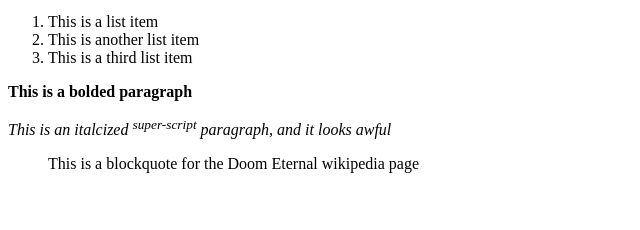
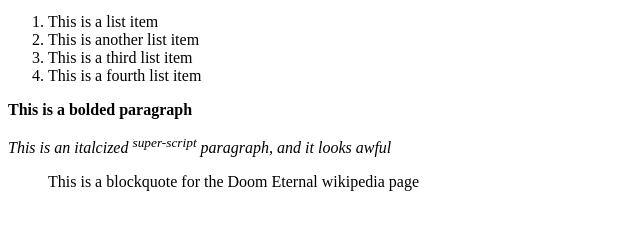
Before and after one commit to KeithTW/trevor-keith-itdev160, a plain HTML site: page activity-1/index.html in a window 1280 px wide. Shown: the part 174-404 px from the top of the page, without its empty margins (0-640 px from the left). Drawn offline with Linux system fonts and the light colour scheme.

Commit message:
Minor Update

```diff
--- a/activity-1/index.html
+++ b/activity-1/index.html
@@ -24,6 +24,7 @@
         <li>This is a list item</li>
         <li>This is another list item</li>
         <li>This is a third list item</li>
+        <li>This is a fourth list item</li>
 
       </ol>
 
```
